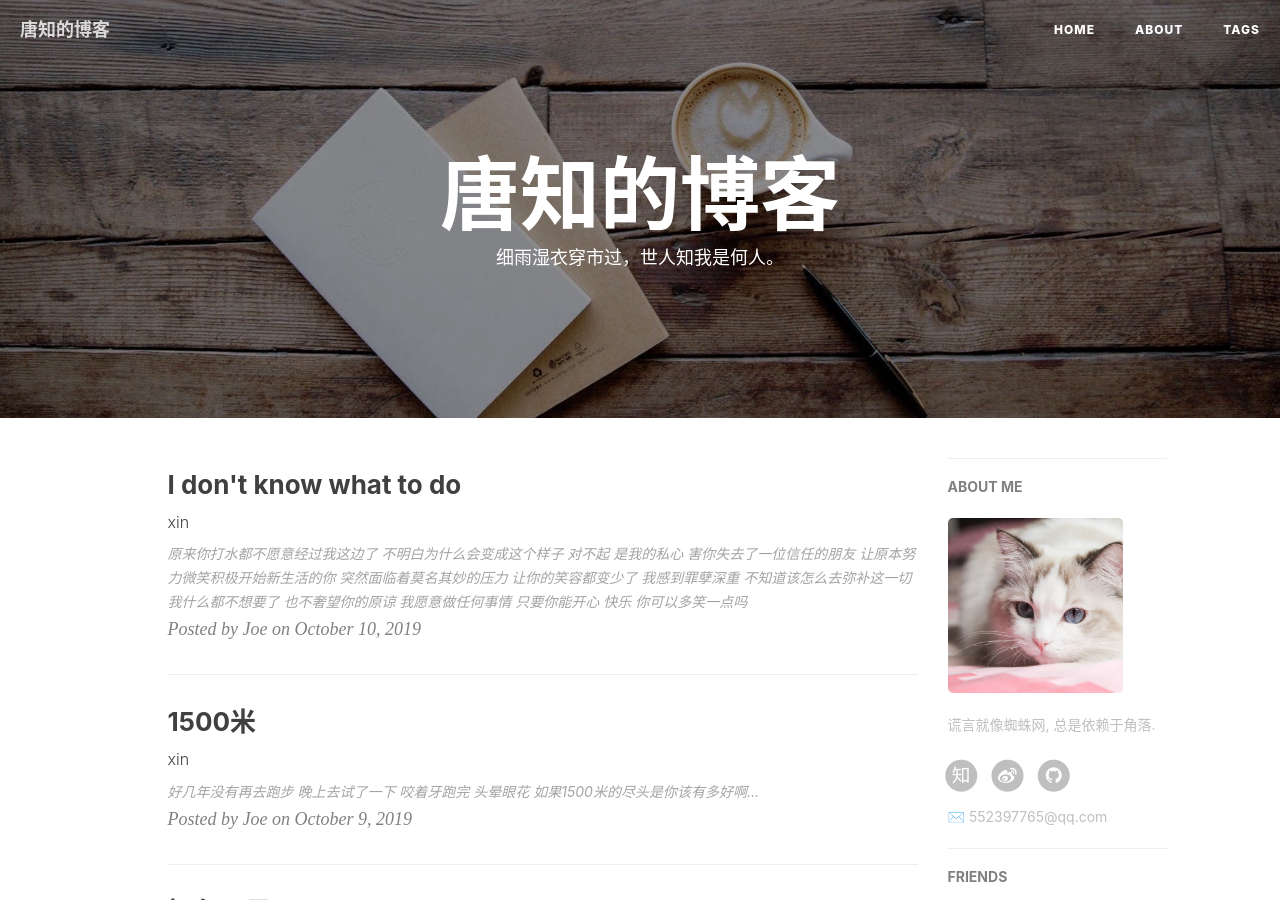
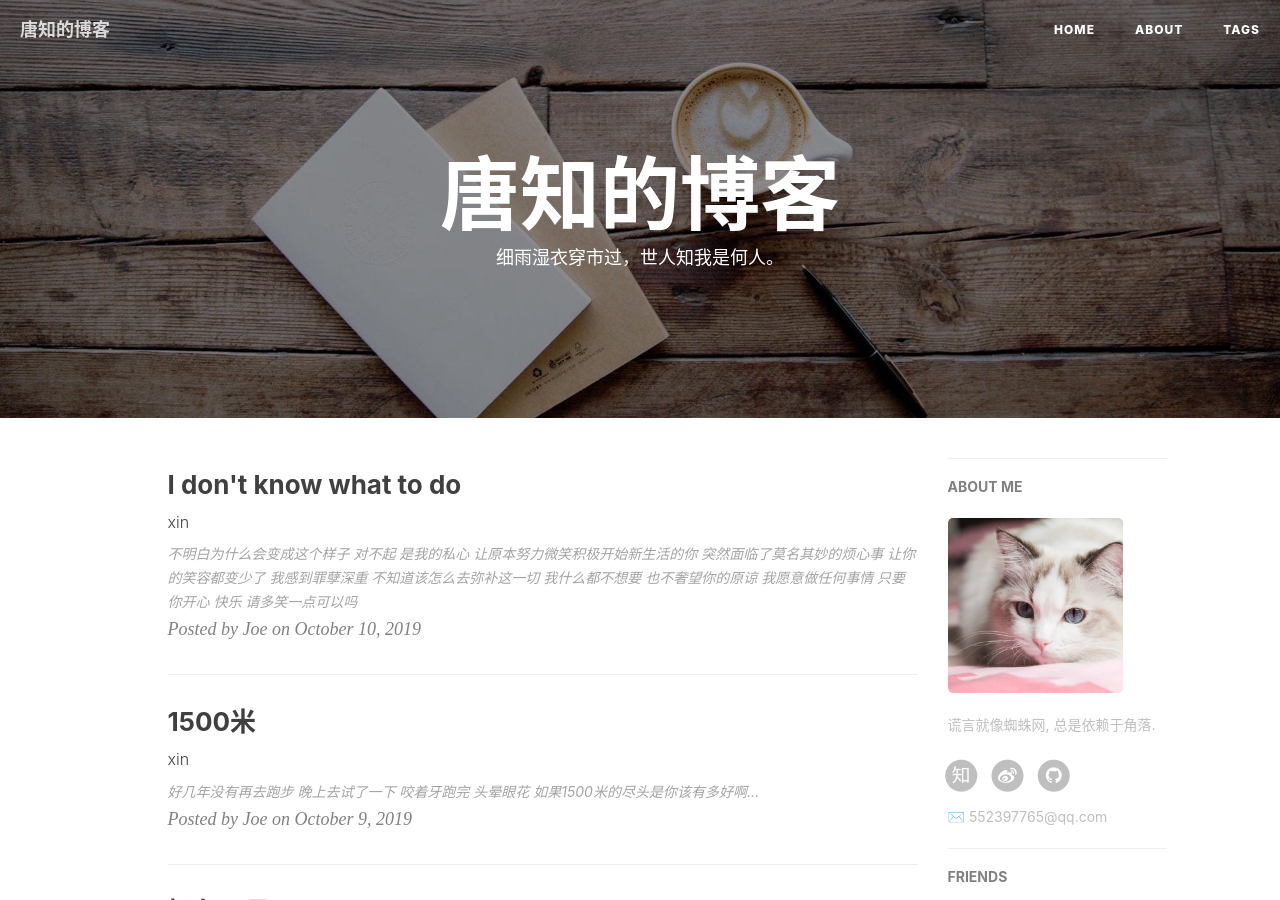
Before and after one commit to Joewn/Joewn.github.io, a Jekyll site: the page built from index.html, in a window 1280 px wide and 900 px high. Built offline with Jekyll 4.4.1, drawn with Linux system fonts in a browser that asks for light colours; nearby versions of some CDN libraries; the list of posts is cut into pages by our own code; comment, search, counter and statistics services are not loaded.

Commit message:
Update 2019-10-10-I don't know what to do.md

```diff
--- a/_posts/2019-10-10-I don't know what to do.md
+++ b/_posts/2019-10-10-I don't know what to do.md
@@ -9,18 +9,17 @@ catalog: true
 tags:
     -  sorry
 ---
-原来你打水都不愿意经过我这边了
+
 不明白为什么会变成这个样子
 对不起
 是我的私心
-害你失去了一位信任的朋友
 让原本努力微笑积极开始新生活的你
-突然面临着莫名其妙的压力
+突然面临了莫名其妙的烦心事
 让你的笑容都变少了
 我感到罪孽深重
 不知道该怎么去弥补这一切
-我什么都不想要了
+我什么都不想要
 也不奢望你的原谅
 我愿意做任何事情
-只要你能开心 快乐
-你可以多笑一点吗
+只要你开心 快乐
+请多笑一点可以吗
```
